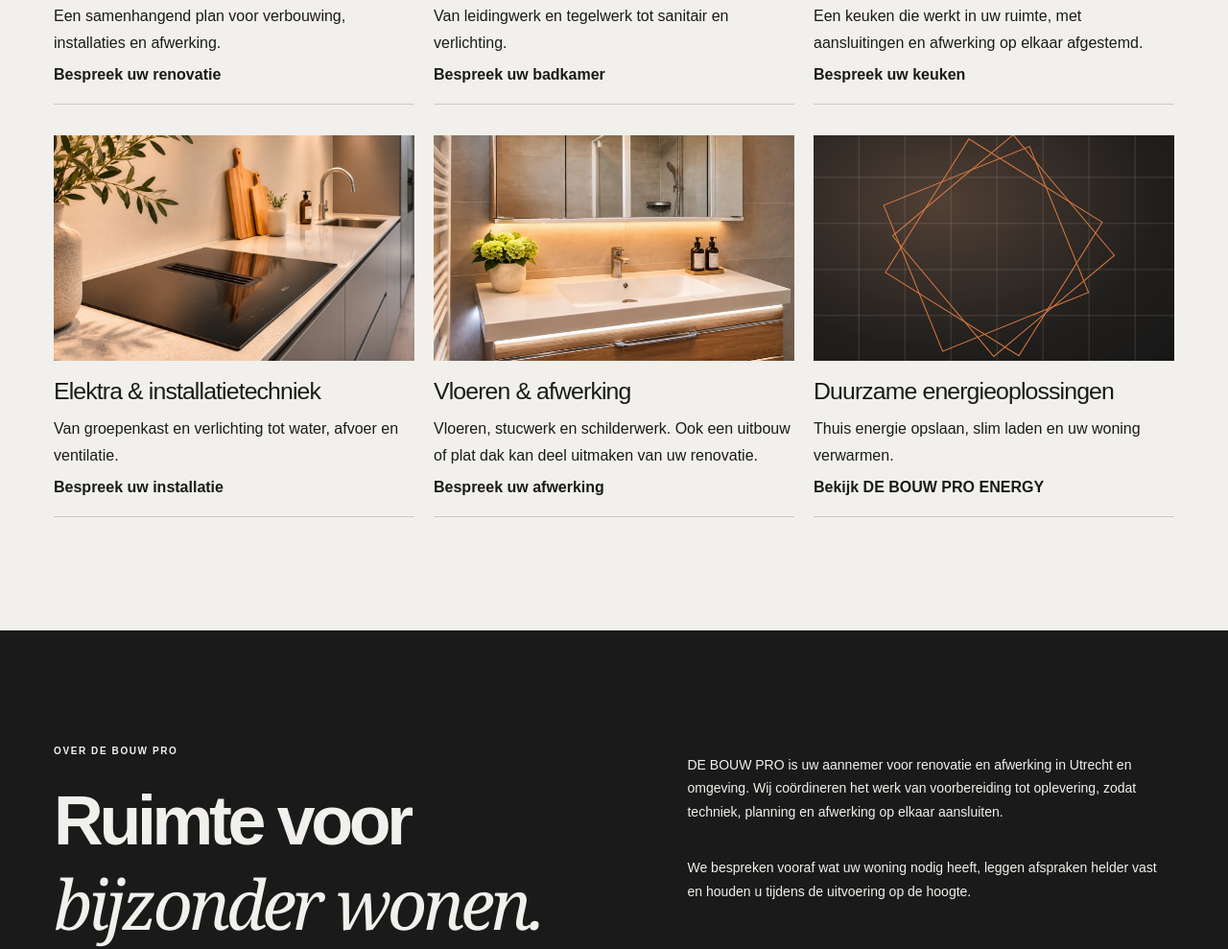
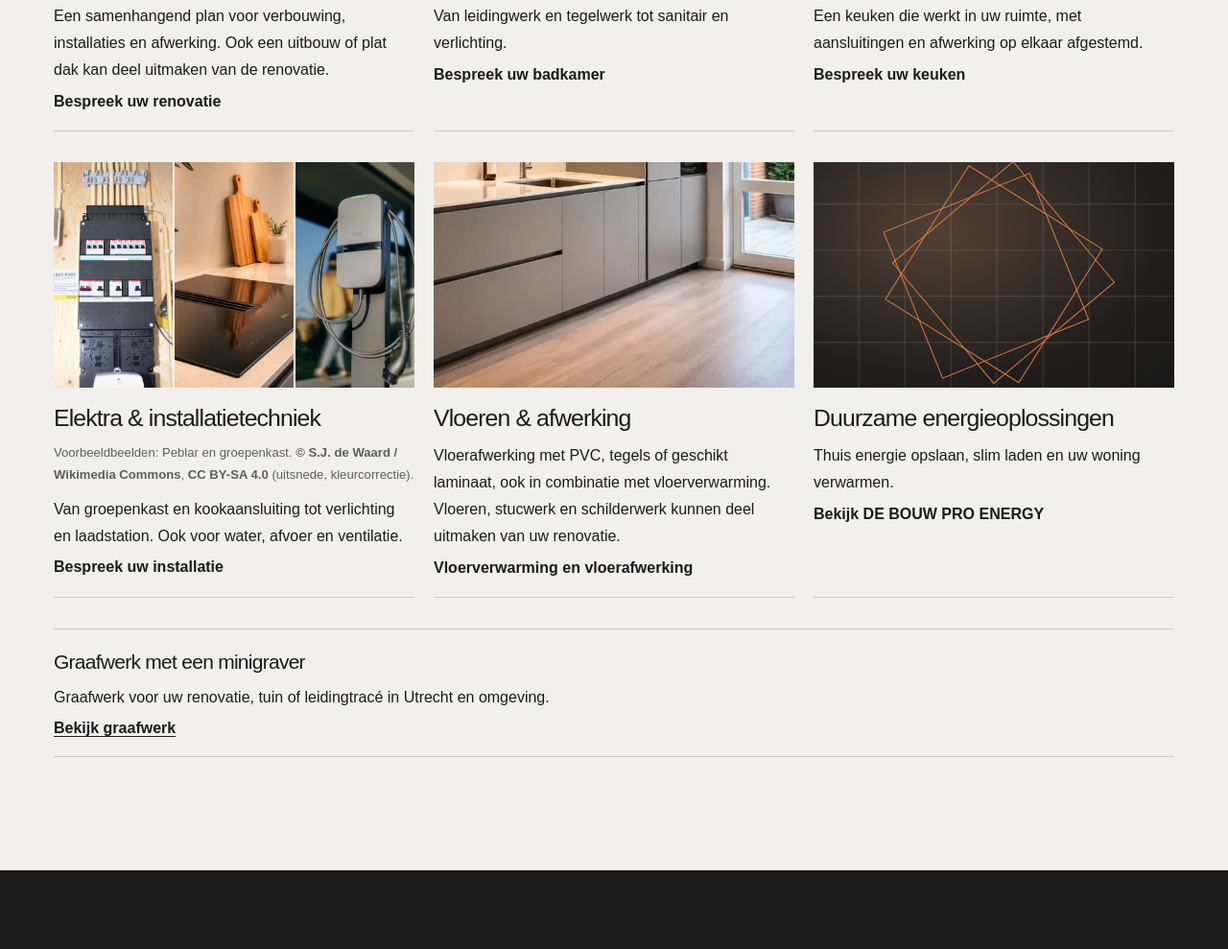
Before and after one commit to andreytruf/Debouwpro-test, a website: page index.html in a window 1280 px wide. Shown: the part 1383-2372 px from the top of the page at 96% size. Drawn offline with Linux system fonts and the light colour scheme.

Commit message:
Add flooring and excavation service pages and installation photography

```diff
--- a/assets/home.css
+++ b/assets/home.css
@@ -413,3 +413,61 @@
     flex-direction: column;
   }
 }
+
+.home-design .installation-media {
+  display: grid;
+  grid-template-columns: repeat(3, minmax(0, 1fr));
+  gap: 2px;
+  background: var(--home-paper);
+}
+.installation-media > div {
+  position: relative;
+  overflow: hidden;
+}
+.installation-media img {
+  object-position: center;
+}
+.installation-credit {
+  color: var(--muted);
+  font-size: 0.82rem;
+}
+.groundwork-link {
+  display: grid;
+  gap: 0.6rem;
+  margin-top: 2rem;
+  padding-block: 1.25rem;
+  border-block: 1px solid var(--home-line);
+}
+.groundwork-link a {
+  font-weight: 700;
+  text-decoration: underline;
+  text-underline-offset: 0.2em;
+}
+
+.service-page-title {
+  margin-top: 1.5rem;
+  font-size: clamp(2.7rem, 7vw, 6rem);
+}
+.service-details {
+  display: grid;
+  gap: 1.5rem;
+  max-width: 48rem;
+  margin-block: 2rem;
+}
+.service-details section {
+  padding-top: 1.25rem;
+  border-top: 1px solid var(--home-line);
+}
+.service-page .service-details h2 {
+  margin-bottom: 0.55rem;
+  font-size: clamp(1.5rem, 3vw, 2.15rem);
+  letter-spacing: -0.035em;
+}
+.service-preview {
+  max-width: 35rem;
+  margin: 0;
+}
+.service-preview img {
+  width: 100%;
+  height: auto;
+}
--- a/index.html
+++ b/index.html
@@ -123,7 +123,8 @@
               <h3>Complete woningrenovatie</h3>
               <p>
                 Een samenhangend plan voor verbouwing, installaties en
-                afwerking.
+                afwerking. Ook een uitbouw of plat dak kan deel uitmaken van de
+                renovatie.
               </p>
               <a href="#contact" data-project="Complete woningrenovatie"
                 >Bespreek uw renovatie
@@ -170,19 +171,45 @@
             </div>
           </article>
           <article>
-            <div class="service-media">
-              <img
-                src="/assets/projects/kookplaat-utrecht.webp"
-                alt=""
-                loading="lazy"
-                width="1180"
-                height="662"
-              />
+            <div class="service-media installation-media">
+              <div>
+                <img
+                  src="/assets/services/groepenkast.webp"
+                  alt="Groepenkast"
+                  loading="lazy"
+                />
+              </div>
+              <div>
+                <img
+                  src="/assets/projects/kookplaat-utrecht.webp"
+                  alt="Inductiekookplaat"
+                  loading="lazy"
+                />
+              </div>
+              <div>
+                <img
+                  src="/assets/services/peblar-installatie.webp"
+                  alt="Peblar-laadstation"
+                  loading="lazy"
+                />
+              </div>
             </div>
             <div class="card-copy">
               <h3>Elektra & installatietechniek</h3>
+              <p class="installation-credit">
+                Voorbeeldbeelden: Peblar en groepenkast.
+                <a
+                  href="https://commons.wikimedia.org/wiki/File:Oosterscheldestraat_Bouwnummer_05_2014.04.09_(02).JPG"
+                  >© S.J. de Waard / Wikimedia Commons</a
+                >,
+                <a href="https://creativecommons.org/licenses/by-sa/4.0/"
+                  >CC BY-SA 4.0</a
+                >
+                (uitsnede, kleurcorrectie).
+              </p>
               <p>
-                Van groepenkast en verlichting tot water, afvoer en ventilatie.
+                Van groepenkast en kookaansluiting tot verlichting en
+                laadstation. Ook voor water, afvoer en ventilatie.
               </p>
               <a href="#contact" data-project="Elektra & installatietechniek"
                 >Bespreek uw installatie
@@ -192,22 +219,21 @@
           <article>
             <div class="service-media">
               <img
-                src="/assets/projects/badkamer-nieuwegein.webp"
-                alt=""
+                src="/assets/services/vloer-utrecht.webp"
+                alt="Vloerafwerking bij een keukenrenovatie"
                 loading="lazy"
-                width="712"
-                height="950"
+                width="560"
+                height="350"
               />
             </div>
             <div class="card-copy">
               <h3>Vloeren & afwerking</h3>
               <p>
-                Vloeren, stucwerk en schilderwerk. Ook een uitbouw of plat dak
-                kan deel uitmaken van uw renovatie.
+                Vloerafwerking met PVC, tegels of geschikt laminaat, ook in
+                combinatie met vloerverwarming. Vloeren, stucwerk en
+                schilderwerk kunnen deel uitmaken van uw renovatie.
               </p>
-              <a href="#contact" data-project="Vloeren & afwerking"
-                >Bespreek uw afwerking
-              </a>
+              <a href="/vloerverwarming/">Vloerverwarming en vloerafwerking</a>
             </div>
           </article>
           <article>
@@ -220,6 +246,14 @@
               <a href="/energy">Bekijk DE BOUW PRO ENERGY </a>
             </div>
           </article>
+        </div>
+        <div class="groundwork-link">
+          <h3>Graafwerk met een minigraver</h3>
+          <p>
+            Graafwerk voor uw renovatie, tuin of leidingtracé in Utrecht en
+            omgeving.
+          </p>
+          <a href="/graafwerk/">Bekijk graafwerk</a>
         </div>
       </section>
 
--- a/scripts/build.mjs
+++ b/scripts/build.mjs
@@ -1,6 +1,7 @@
 import { cp, mkdir, rm, stat } from "node:fs/promises";
 import { buildLegal } from "./build-legal.mjs";
 import { buildEnergy } from "./build-energy.mjs";
+import { buildServices } from "./build-services.mjs";
 // Only public files belong in the deploy directory.
 await rm("dist", { recursive: true, force: true });
 await mkdir("dist");
@@ -19,4 +20,5 @@ for (const name of ["living", "kitchen", "detail"]) {
 }
 await buildEnergy();
 await buildLegal();
+await buildServices();
 console.log("Static build ready in dist/.");
```
Also changed, not shown: scripts/build-services.mjs (added, +78 -0 lines), tests/site.spec.mjs (+28 -0 lines), assets/services/groepenkast.webp (added), assets/services/peblar-installatie.webp (added), assets/services/vloer-utrecht.webp (added).
